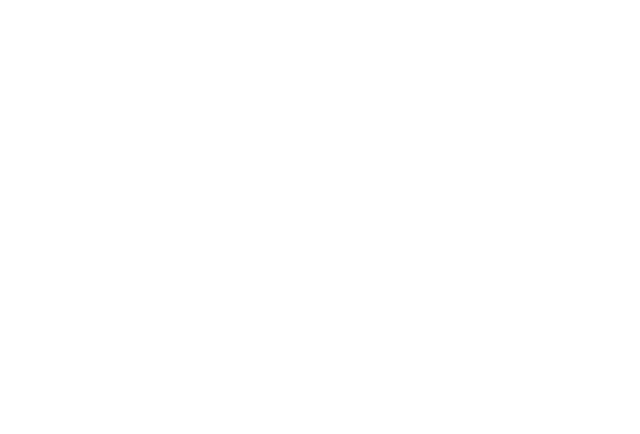
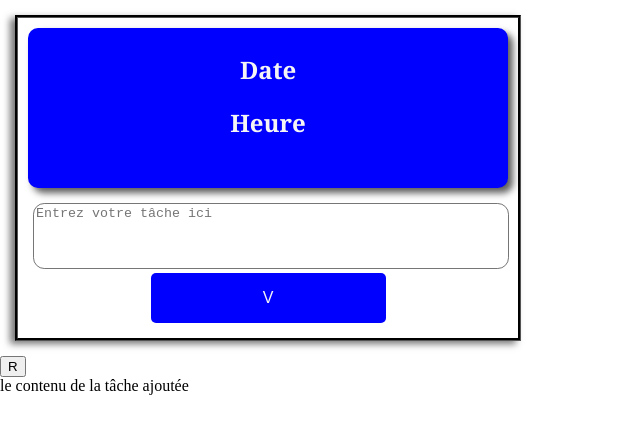
Before and after one commit to GuilavoguiPierre12345/js-basics-projects, a plain HTML site: page index.html in a window 1280 px wide. Shown: the whole page, without its empty margins (0-640 px from the left). Drawn offline with Linux system fonts and the light colour scheme.

Commit message:
mise en forme du premier bloc

```diff
--- a/index.html
+++ b/index.html
@@ -9,8 +9,35 @@
     <link rel="stylesheet" href="style.css">
 </head>
 <body>
+    <!-- add task box -->
+   <div class="add-task-box">
+        <div class="data-box">
+            <h2>Date</h2>
+            <h2>Heure</h2>
+        </div>
+        <div class="task-box">
+            <form action="" method="post">
+                <div class="form-control">
+                    <textarea placeholder="Entrez votre tâche ici" name="task" id="task" cols="30" rows="4"></textarea>
+                </div>
+                <div class="submit-btn">
+                    <button type="submit">V</button>
+                </div>
+            </form>
+        </div>
+   </div>
 
-
+   <!-- validate task -->
+   <div class="validate-task">
+        <div class="task-content" tabindex="0">
+            <div class="remove-task-btn">
+                <button type="button">R</button>
+            </div>
+            <div class="task-text">
+                le contenu de la tâche ajoutée
+            </div>
+        </div>
+   </div>
 
     <!-- js file -->
     <script src="main.js"></script>
--- a/style.css
+++ b/style.css
@@ -0,0 +1,67 @@
+/* définition des variables global */
+:root {
+    --c:whitesmoke;
+    --bc : blue;
+    --fs : 16px;
+    --fw : bold;
+    --ff : 'Cambria';
+}
+
+body{
+    margin: 0;
+    padding: 0;
+}
+/* le bloc principal d'ajout des tâches */
+.add-task-box {
+    border: 3px groove black;
+    box-shadow: -5px 3px 7px rgba(0, 0, 0, 0.536);
+    margin: 15px;
+    width: 500px;
+}
+/* bloc d'affichage de la date et l'heure */
+.data-box {
+    margin: 10px;
+    padding: 5px;
+    background-color: var(--bc);
+    color: var(--c);
+    font-weight: var(--fw);
+    text-align: center;
+    font-size: var(--fs);
+    font-family: var(--ff);
+    box-shadow: 5px 5px 7px rgba(0, 0, 0, 0.642);
+    border-radius: 10px;
+    height: 150px;
+}
+
+/* le bloc de la tâche */
+.task-box {
+    margin: 15px;
+}
+/* la balise textarea */
+.form-control > textarea {
+    resize: none;
+    width: 100%;
+    border-radius: .7rem;
+
+}
+.onfocus {
+    border: 2px solid blue;
+}
+/* le bloc de validation */
+.submit-btn {
+    display: flex;
+    justify-content: center;
+    align-content: center;
+}
+/* le bouton de validation  */
+.submit-btn > button {
+    width: 50%;
+    height: 50px;
+    background-color: var(--bc);
+    color: var(--c);
+    border: none;
+    border-radius: 5px;
+    font-size: var(--fs);
+}
+
+/* validate task */
```
